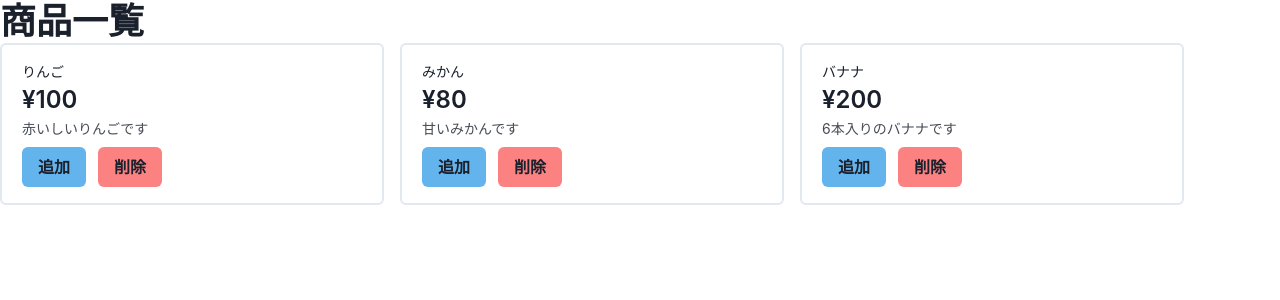
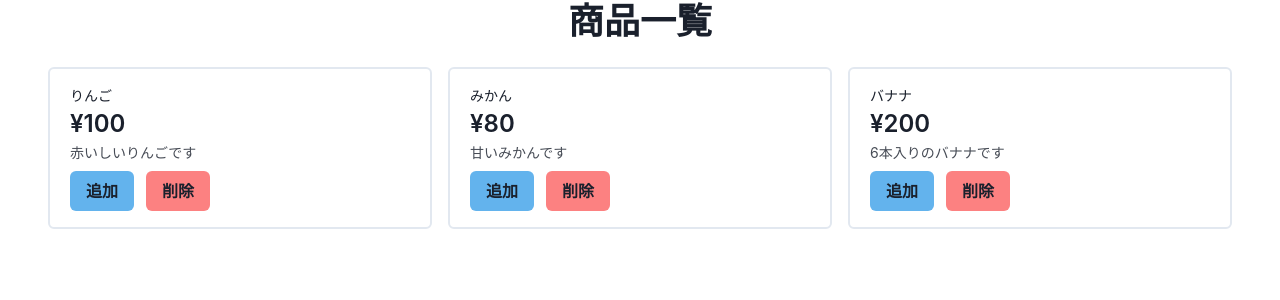
Before and after one commit to Taiji-Kondo/shopping-cart, a Next.js app: page /products in a window 1280 px wide. Shown: the top 300 px of the page. Built offline with nearby package versions, Linux system fonts and the light colour scheme; no server answers.

Commit message:
STYLE: スタイル調整

```diff
--- a/src/components/pages/products/Contents.tsx
+++ b/src/components/pages/products/Contents.tsx
@@ -1,4 +1,4 @@
-import { Heading } from '@chakra-ui/react'
+import { Heading, VStack } from '@chakra-ui/react'
 
 import { ProductList } from '@/components/ui/product/ProductList'
 
@@ -7,8 +7,10 @@ import { productList } from '@/constants/product/productList'
 export const ProductsContents = () => {
   return (
     <>
-      <Heading>商品一覧</Heading>
-      <ProductList products={productList} />
+      <VStack spacing={6}>
+        <Heading>商品一覧</Heading>
+        <ProductList products={productList} />
+      </VStack>
     </>
   )
 }
```
